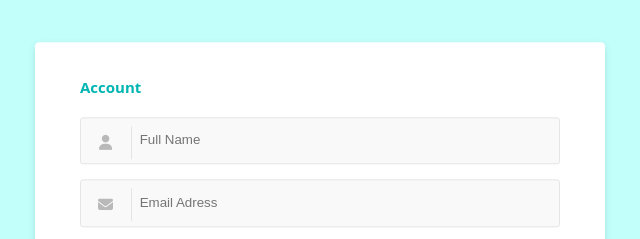
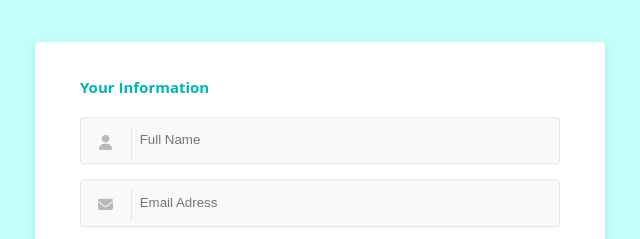
Before and after one commit to badana03/caws-connect-project, a website with bundled scripts: page pages/form.html in a window 1280 px wide. Shown: the top 239 px of the page, 320-960 px from the left. Built offline with nearby package versions, Linux system fonts and the light colour scheme.

Commit message:
Update form.html

```diff
--- a/pages/form.html
+++ b/pages/form.html
@@ -14,7 +14,7 @@
   <div class="container">
     <form id="user-info">
       <div class="row">
-        <h4>Account</h4>
+        <h4>Your Information</h4>
         <div class="input-group input-group-icon">
           <input type="text" id="full-name" placeholder="Full Name" required>
           <div class="input-icon">
```
